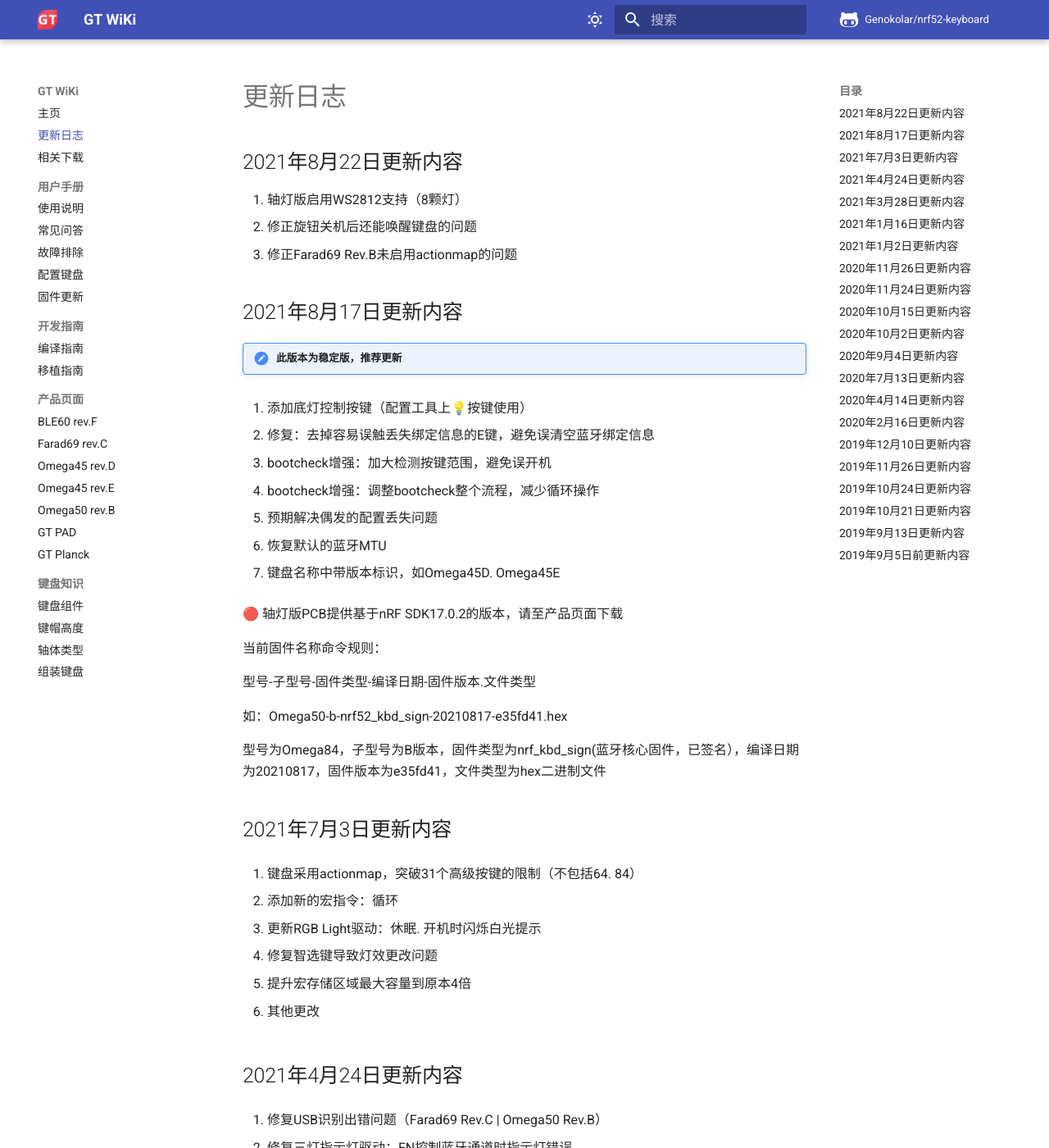
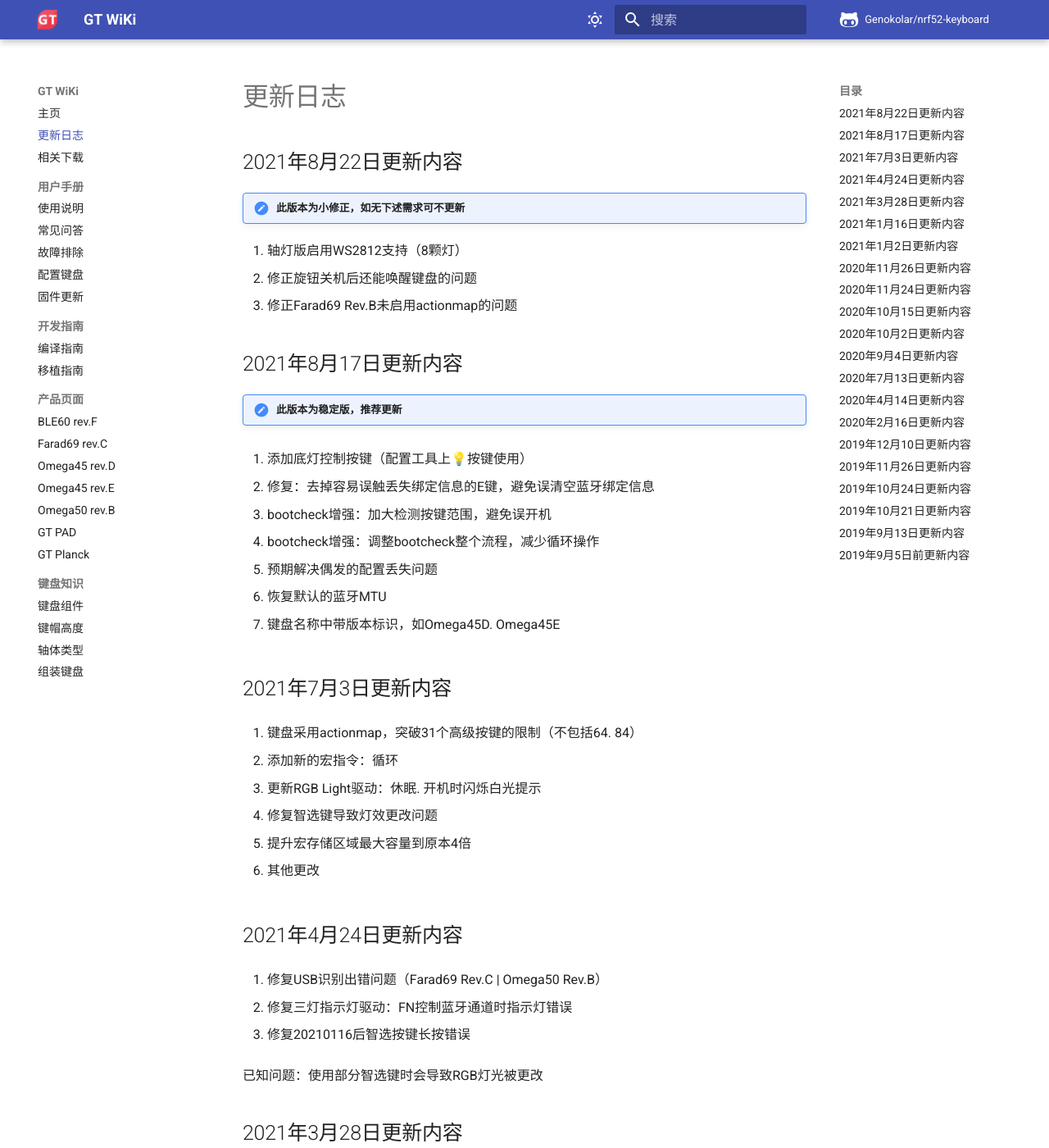
Before and after one commit to genokolar/genokolar.github.io, an MkDocs documentation site: the page built from docs/changelog.md, in a window 1280 px wide and 1400 px high. Shown: the whole window at 82% size. Built offline with MkDocs 1.6.1 and Material for MkDocs 9.7.7, drawn with Linux system fonts in a browser that asks for light colours; comment, search, counter and statistics services are not loaded.

Commit message:
Update changelog.md

```diff
--- a/docs/changelog.md
+++ b/docs/changelog.md
@@ -3,6 +3,7 @@
 
 2021年8月22日更新内容
 --------
+!!! note "此版本为小修正，如无下述需求可不更新"
 1. 轴灯版启用WS2812支持（8颗灯）
 2. 修正旋钮关机后还能唤醒键盘的问题
 3. 修正Farad69 Rev.B未启用actionmap的问题
@@ -24,16 +25,6 @@
 6. 恢复默认的蓝牙MTU
 
 7. 键盘名称中带版本标识，如Omega45D. Omega45E
-
-🔴 轴灯版PCB提供基于nRF SDK17.0.2的版本，请至产品页面下载
-
-当前固件名称命令规则：
-
-型号-子型号-固件类型-编译日期-固件版本.文件类型
-
-如：Omega50-b-nrf52_kbd_sign-20210817-e35fd41.hex
-
-型号为Omega84，子型号为B版本，固件类型为nrf_kbd_sign(蓝牙核心固件，已签名），编译日期为20210817，固件版本为e35fd41，文件类型为hex二进制文件
 
 2021年7月3日更新内容
 --------
```
